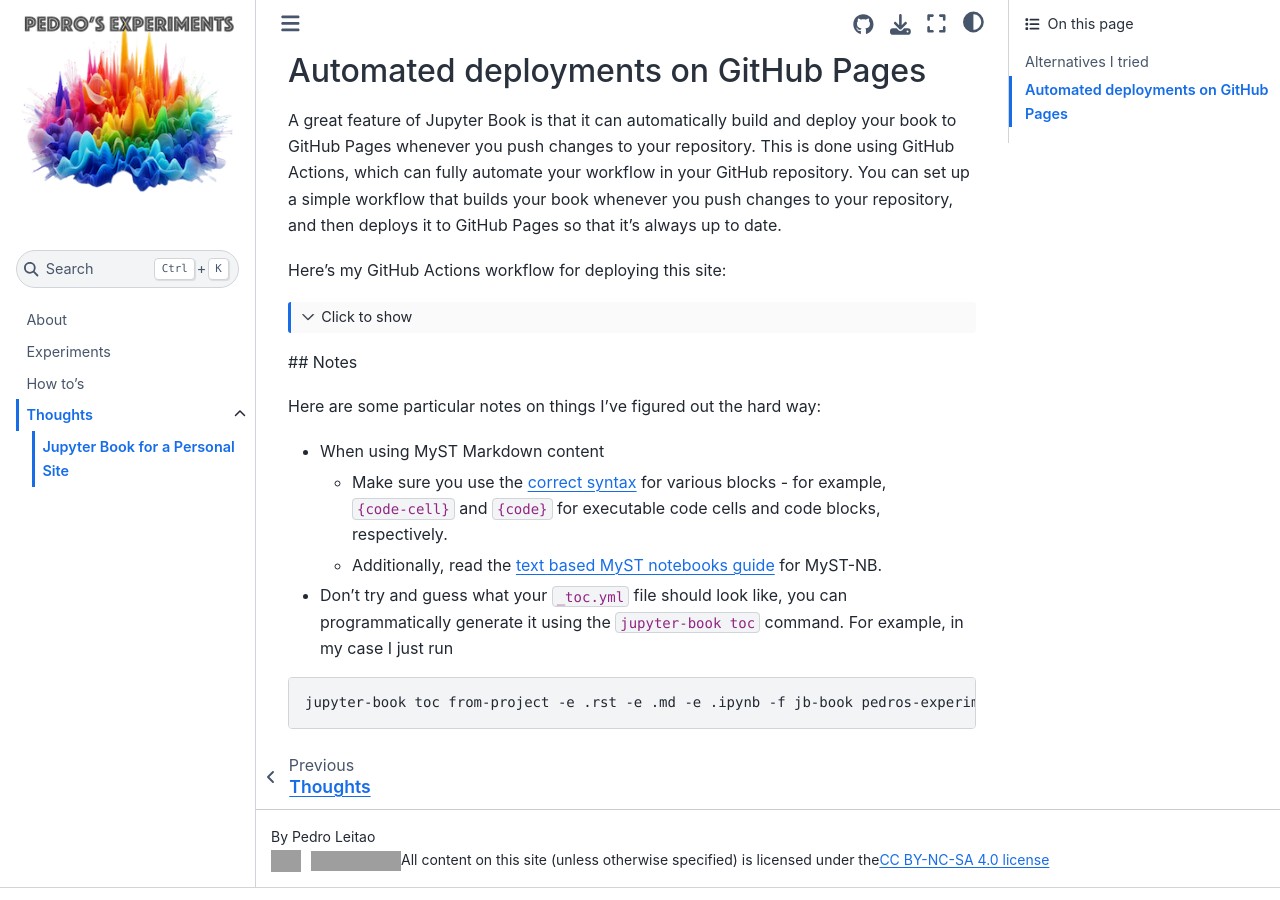
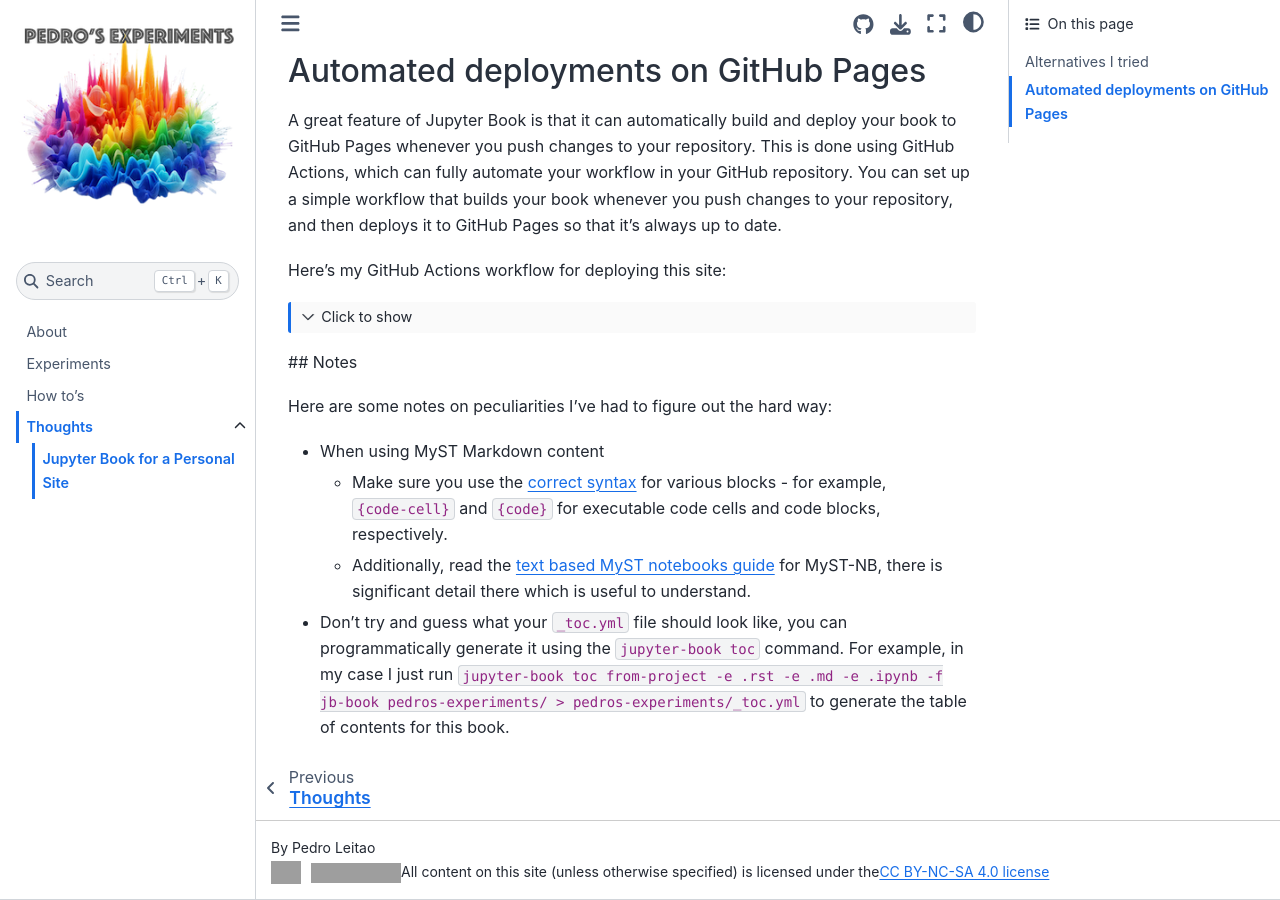
Before and after one commit to pedro-leitao/pedros-experiments, a Jupyter Book: the page built from thoughts/jupyter-book.md, in a window 1280 px wide and 900 px high, scrolled down 1312 px. Built offline with Jupyter Book 1.0.4 settings and Sphinx 7.4.7 and the Sphinx Book theme 1.1.4, drawn with Linux system fonts in a browser that asks for light colours; pages that are not in the unit, such as notebooks, are missing from menus; comment, search, counter and statistics services are not loaded; grey boxes are pictures that could not be loaded.

Commit message:
Minor tweak

````diff
--- a/thoughts/jupyter-book.md
+++ b/thoughts/jupyter-book.md
@@ -88,12 +84,9 @@
 
 ## Notes
 
-Here are some particular notes on things I've figured out the hard way:
+Here are some notes on peculiarities I've had to figure out the hard way:
 
 - When using MyST Markdown content
   - Make sure you use the [correct syntax](https://jupyterbook.org/en/stable/reference/cheatsheet.html#code) for various blocks - for example, `{code-cell}` and `{code}` for executable code cells and code blocks, respectively.
-  - Additionally, read the [text based MyST notebooks guide](https://myst-nb.readthedocs.io/en/latest/authoring/text-notebooks.html#) for MyST-NB.
-- Don't try and guess what your `_toc.yml` file should look like, you can programmatically generate it using the `jupyter-book toc` command. For example, in my case I just run
-```bash
-jupyter-book toc from-project -e .rst -e .md -e .ipynb -f jb-book pedros-experiments/ > pedros-experiments/_toc.yml
-```
+  - Additionally, read the [text based MyST notebooks guide](https://myst-nb.readthedocs.io/en/latest/authoring/text-notebooks.html#) for MyST-NB, there is significant detail there which is useful to understand.
+- Don't try and guess what your `_toc.yml` file should look like, you can programmatically generate it using the `jupyter-book toc` command. For example, in my case I just run `jupyter-book toc from-project -e .rst -e .md -e .ipynb -f jb-book pedros-experiments/ > pedros-experiments/_toc.yml` to generate the table of contents for this book.
````
Also changed, not shown: other parts of thoughts/jupyter-book.md (+0 -4 lines).
